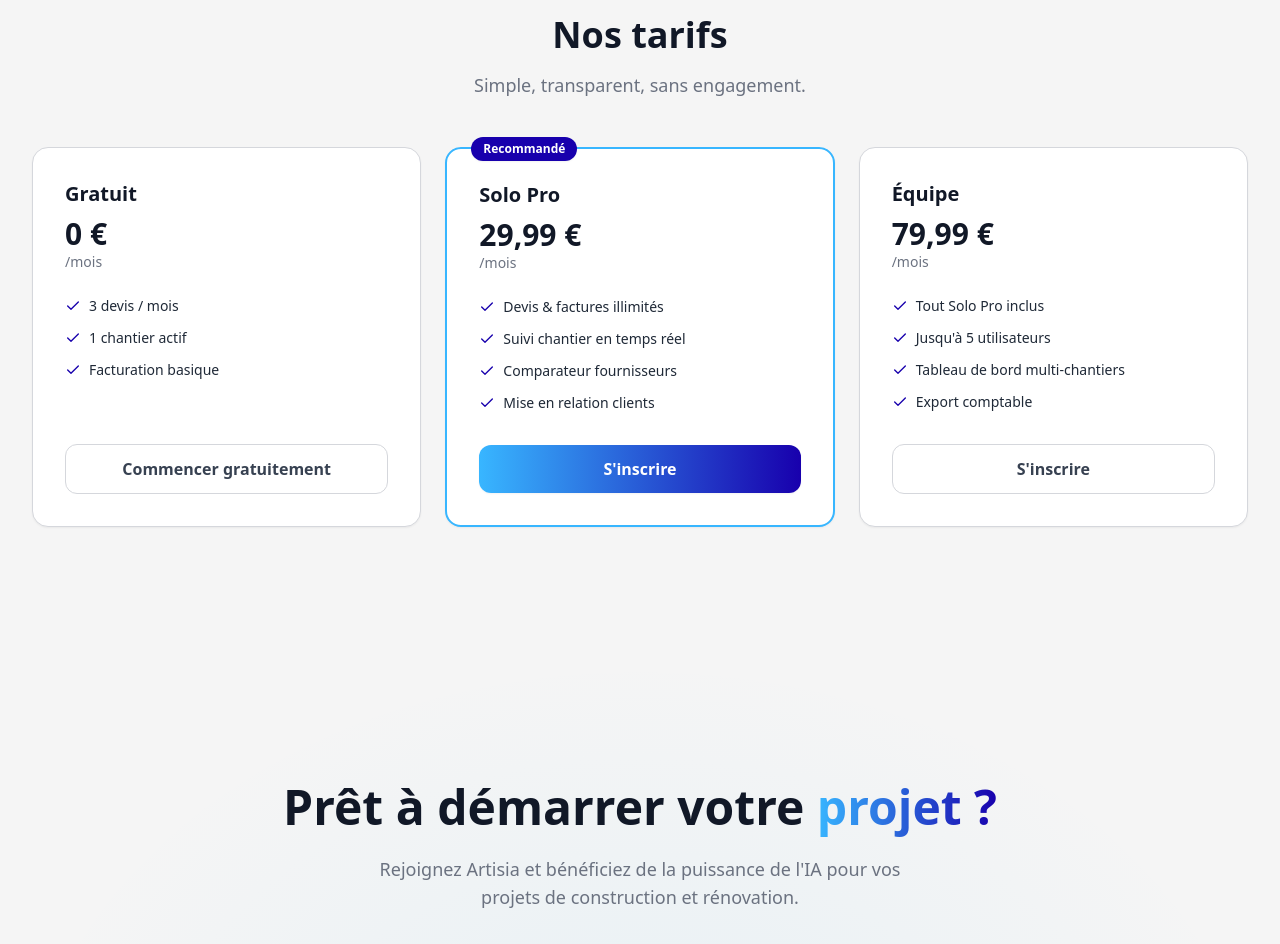
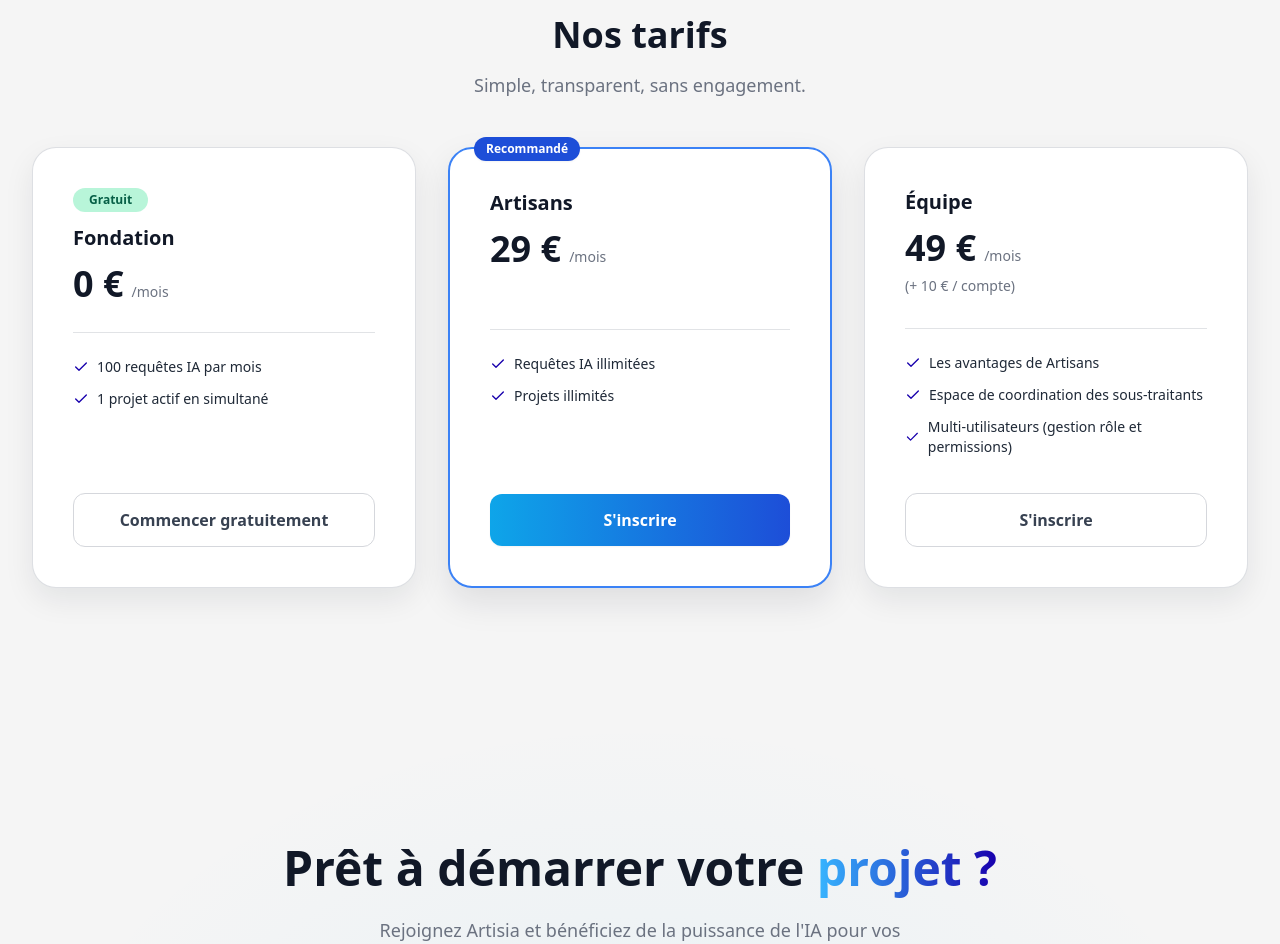
Before and after one commit to MerwaneESME/nextmind, a Next.js app: page / in a window 1280 px wide. Shown: the part 2900-3844 px from the top of the page. Built offline with nearby package versions, Linux system fonts and the light colour scheme; no server answers.

Commit message:
fix role pro client

```diff
--- a/app/dashboard/messages/page.tsx
+++ b/app/dashboard/messages/page.tsx
@@ -916,7 +916,7 @@ export default function MessagesPage() {
           currentUserId,
           shareProjectId,
           selectedConversation.counterpartEmail,
-          "collaborator"
+          "owner"
         );
       } catch (inviteErr: any) {
         if (inviteErr?.code !== "23505" && !inviteErr?.message?.includes("duplicate")) throw inviteErr;
--- a/app/dashboard/projets/[id]/page.tsx
+++ b/app/dashboard/projets/[id]/page.tsx
@@ -660,10 +660,11 @@ export default function ProjectDetailPage() {
       const creatorId = (projectRes.data as Project)?.created_by;
       if (creatorId && user.id === creatorId) {
         const myMember = normalizedMembers.find(m => m.user?.id === user.id);
-        if (myMember && myMember.role !== "owner") {
+        const expectedRole = userRole === "professionnel" ? "owner" : "client";
+        if (myMember && myMember.role !== expectedRole) {
           try {
-            await supabase.from("project_members").update({ role: "owner" }).eq("project_id", projectId).eq("user_id", user.id);
-            setMembers(prev => prev.map(m => m.user?.id === user.id ? { ...m, role: "owner" } : m));
+            await supabase.from("project_members").update({ role: expectedRole }).eq("project_id", projectId).eq("user_id", user.id);
+            setMembers(prev => prev.map(m => m.user?.id === user.id ? { ...m, role: expectedRole } : m));
           } catch (e) {
             console.error("Auto-fix role failed:", e);
           }
--- a/app/page.tsx
+++ b/app/page.tsx
@@ -287,100 +287,97 @@ export default function HomePage() {
             </p>
           </div>
 
-          <div className="grid grid-cols-1 md:grid-cols-3 gap-6">
+          <div className="grid grid-cols-1 md:grid-cols-3 gap-8">
             {/* Plan 1 */}
-            <div className="bg-white rounded-2xl border border-neutral-200 shadow-sm p-8 flex flex-col transition-all duration-200 hover:-translate-y-1 hover:shadow-lg hover:border-primary-200">
-              <div className="mb-6">
-                <h3 className="text-xl font-semibold text-neutral-900 mb-2">Gratuit</h3>
-                <p className="text-3xl font-bold text-neutral-900">0 €</p>
-                <p className="text-sm text-neutral-500">/mois</p>
+            <div className="bg-white rounded-3xl border border-neutral-200/80 shadow-[0_12px_30px_rgba(16,24,40,0.08)] p-10 flex flex-col transition-all duration-200 hover:-translate-y-1 hover:shadow-[0_18px_40px_rgba(16,24,40,0.12)]">
+              <div className="mb-7 min-h-[112px] flex flex-col items-start text-left">
+                <span className="inline-flex items-center justify-center px-4 py-1 rounded-full bg-emerald-200/80 text-emerald-800 text-xs font-semibold mb-3">
+                  Gratuit
+                </span>
+                <h3 className="text-xl font-semibold text-neutral-900 mb-3">Fondation</h3>
+                <div className="flex items-baseline gap-2 leading-none">
+                  <p className="text-4xl font-bold text-neutral-900">0 €</p>
+                  <span className="text-sm text-neutral-500">/mois</span>
+                </div>
               </div>
+              <div className="h-px w-full bg-neutral-200/70 mb-6" />
               <ul className="space-y-3 text-sm text-neutral-700 flex-1">
                 <li className="flex items-center gap-2">
                   <Check className="w-4 h-4 text-primary-600" />
-                  3 devis / mois
+                  100 requêtes IA par mois
                 </li>
                 <li className="flex items-center gap-2">
                   <Check className="w-4 h-4 text-primary-600" />
-                  1 chantier actif
-                </li>
-                <li className="flex items-center gap-2">
-                  <Check className="w-4 h-4 text-primary-600" />
-                  Facturation basique
+                  1 projet actif en simultané
                 </li>
               </ul>
               <Link
                 href="/register"
-                className="mt-8 inline-flex items-center justify-center px-6 py-3 rounded-xl border border-neutral-200 text-neutral-700 font-semibold hover:border-primary-300 hover:text-primary-700 transition-colors"
+                className="mt-9 inline-flex items-center justify-center px-6 py-3.5 rounded-xl border border-neutral-200 text-neutral-700 font-semibold hover:border-primary-300 hover:text-primary-700 transition-colors"
               >
                 Commencer gratuitement
               </Link>
             </div>
 
             {/* Plan 2 */}
-            <div className="bg-white rounded-2xl border-2 border-primary-400 shadow-sm p-8 flex flex-col relative transition-all duration-200 hover:-translate-y-1 hover:shadow-lg">
-              <span className="absolute -top-3 left-6 px-3 py-1 rounded-full bg-primary-600 text-white text-xs font-semibold shadow-sm">
+            <div className="bg-white rounded-3xl border-2 border-blue-500 shadow-[0_14px_34px_rgba(17,24,39,0.10)] p-10 flex flex-col relative transition-all duration-200 hover:-translate-y-1 hover:shadow-[0_20px_46px_rgba(17,24,39,0.14)]">
+              <span className="absolute -top-3 left-6 px-3 py-1 rounded-full bg-blue-700 text-white text-xs font-semibold shadow-sm">
                 Recommandé
               </span>
-              <div className="mb-6">
-                <h3 className="text-xl font-semibold text-neutral-900 mb-2">Solo Pro</h3>
-                <p className="text-3xl font-bold text-neutral-900">29,99 €</p>
-                <p className="text-sm text-neutral-500">/mois</p>
+              <div className="mb-7 min-h-[112px] flex flex-col items-start text-left">
+                <h3 className="text-xl font-semibold text-neutral-900 mb-3">Artisans</h3>
+                <div className="flex items-baseline gap-2 leading-none">
+                  <p className="text-4xl font-bold text-neutral-900">29 €</p>
+                  <span className="text-sm text-neutral-500">/mois</span>
+                </div>
               </div>
+              <div className="h-px w-full bg-neutral-200/70 mb-6" />
               <ul className="space-y-3 text-sm text-neutral-700 flex-1">
                 <li className="flex items-center gap-2">
                   <Check className="w-4 h-4 text-primary-600" />
-                  Devis & factures illimités
+                  Requêtes IA illimitées
                 </li>
                 <li className="flex items-center gap-2">
                   <Check className="w-4 h-4 text-primary-600" />
-                  Suivi chantier en temps réel
-                </li>
-                <li className="flex items-center gap-2">
-                  <Check className="w-4 h-4 text-primary-600" />
-                  Comparateur fournisseurs
-                </li>
-                <li className="flex items-center gap-2">
-                  <Check className="w-4 h-4 text-primary-600" />
-                  Mise en relation clients
+                  Projets illimités
                 </li>
               </ul>
               <Link
                 href="/register"
-                className="mt-8 inline-flex items-center justify-center px-6 py-3 rounded-xl bg-gradient-to-r from-primary-400 to-primary-600 text-white font-semibold shadow-sm hover:opacity-90 transition-opacity"
+                className="mt-9 inline-flex items-center justify-center px-6 py-3.5 rounded-xl bg-gradient-to-r from-sky-500 to-blue-700 text-white font-semibold shadow-sm hover:opacity-90 transition-opacity"
               >
                 S'inscrire
               </Link>
             </div>
 
             {/* Plan 3 */}
-            <div className="bg-white rounded-2xl border border-neutral-200 shadow-sm p-8 flex flex-col transition-all duration-200 hover:-translate-y-1 hover:shadow-lg hover:border-primary-200">
-              <div className="mb-6">
-                <h3 className="text-xl font-semibold text-neutral-900 mb-2">Équipe</h3>
-                <p className="text-3xl font-bold text-neutral-900">79,99 €</p>
-                <p className="text-sm text-neutral-500">/mois</p>
+            <div className="bg-white rounded-3xl border border-neutral-200/80 shadow-[0_12px_30px_rgba(16,24,40,0.08)] p-10 flex flex-col transition-all duration-200 hover:-translate-y-1 hover:shadow-[0_18px_40px_rgba(16,24,40,0.12)]">
+              <div className="mb-7 min-h-[112px] flex flex-col items-start text-left">
+                <h3 className="text-xl font-semibold text-neutral-900 mb-3">Équipe</h3>
+                <div className="flex items-baseline gap-2 leading-none">
+                  <p className="text-4xl font-bold text-neutral-900">49 €</p>
+                  <span className="text-sm text-neutral-500">/mois</span>
+                </div>
+                <p className="text-sm text-neutral-500 mt-2">(+ 10 € / compte)</p>
               </div>
+              <div className="h-px w-full bg-neutral-200/70 mb-6" />
               <ul className="space-y-3 text-sm text-neutral-700 flex-1">
                 <li className="flex items-center gap-2">
                   <Check className="w-4 h-4 text-primary-600" />
-                  Tout Solo Pro inclus
+                  Les avantages de Artisans
                 </li>
                 <li className="flex items-center gap-2">
                   <Check className="w-4 h-4 text-primary-600" />
-                  Jusqu'à 5 utilisateurs
+                  Espace de coordination des sous-traitants
                 </li>
                 <li className="flex items-center gap-2">
                   <Check className="w-4 h-4 text-primary-600" />
-                  Tableau de bord multi-chantiers
-                </li>
-                <li className="flex items-center gap-2">
-                  <Check className="w-4 h-4 text-primary-600" />
-                  Export comptable
+                  Multi-utilisateurs (gestion rôle et permissions)
                 </li>
               </ul>
               <Link
                 href="/register"
-                className="mt-8 inline-flex items-center justify-center px-6 py-3 rounded-xl border border-neutral-200 text-neutral-700 font-semibold hover:border-primary-300 hover:text-primary-700 transition-colors"
+                className="mt-9 inline-flex items-center justify-center px-6 py-3.5 rounded-xl border border-neutral-200 text-neutral-700 font-semibold hover:border-primary-300 hover:text-primary-700 transition-colors"
               >
                 S'inscrire
               </Link>
```
Also changed, not shown: 1 other file (tests, documents, lock files or other folders).
